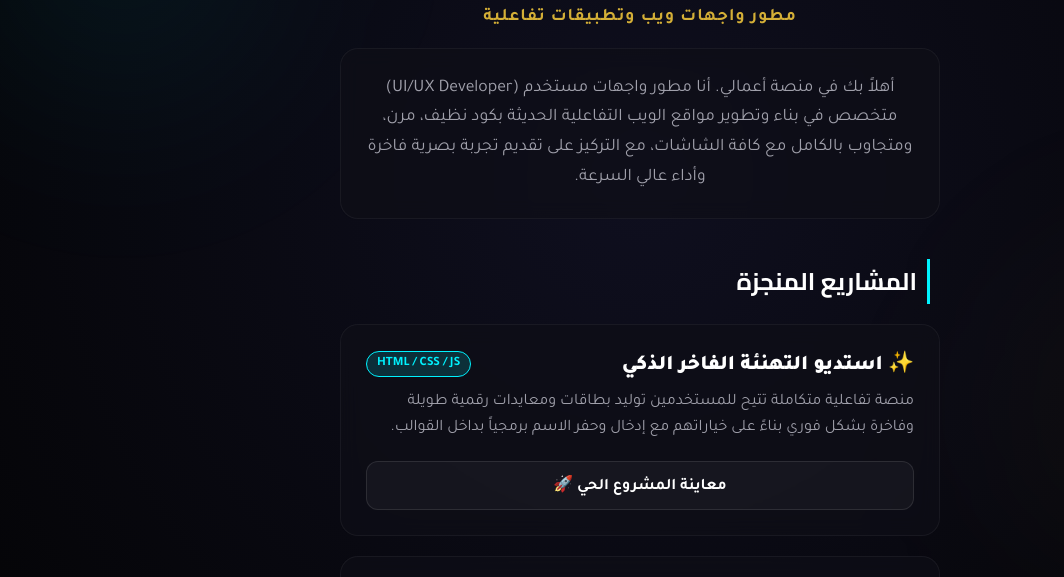
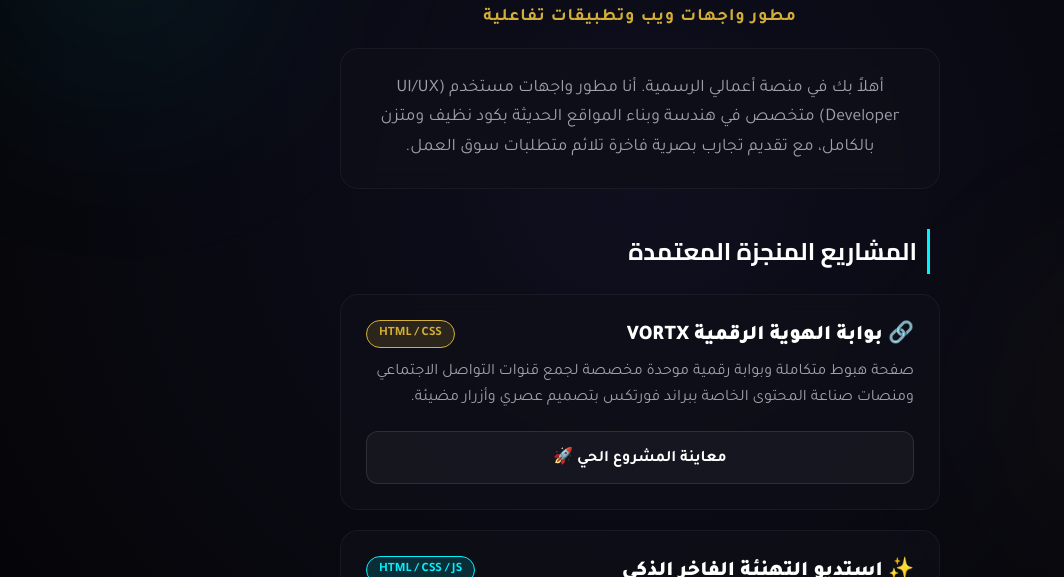
Before and after one commit to Vortx-Editor/Cc, a plain HTML site: page index.html in a window 1280 px wide. Shown: the part 223-800 px from the top of the page, without its empty margins (0-1064 px from the left). Drawn offline with Linux system fonts and the light colour scheme.

Commit message:
Improve styles and project details in index.html
Updated card background opacity and transition effects for better responsiveness. Modified project descriptions and titles for clarity.

```diff
--- a/index.html
+++ b/index.html
@@ -8,16 +8,17 @@
     <style>
         :root {
             --bg-main: #050508;
-            --card-bg: rgba(15, 15, 24, 0.7);
+            --card-bg: rgba(15, 15, 24, 0.75);
             --accent-cyan: #00f2fe;
             --accent-gold: #d4af37;
             --text-white: #ffffff;
             --text-gray: #a0a0ab;
         }
 
-        /* منع الهز والحوسة يمين ويسار */
         html, body { width: 100%; height: 100%; overflow-x: hidden; margin: 0; padding: 0; background-color: var(--bg-main); }
-        * { box-sizing: border-box; font-family: 'Tajawal', sans-serif; transition: all 0.3s ease; }
+
+        /* جعل التفاعلات سريعة جداً (0.15 ثانية بدال 0.3) */
+        * { box-sizing: border-box; font-family: 'Tajawal', sans-serif; transition: transform 0.15s ease, background 0.15s ease, box-shadow 0.15s ease; }
 
         body {
             background: radial-gradient(circle at 50% 50%, #0f0f1f 0%, #050508 100%);
@@ -29,13 +30,11 @@
             min-height: 100vh;
         }
 
-        /* دوائر التوهج الخلفية الثابتة */
         .bg-glow { position: fixed; width: 500px; height: 500px; background: radial-gradient(circle, rgba(0, 242, 254, 0.08) 0%, rgba(0,0,0,0) 70%); filter: blur(80px); top: -10%; left: -10%; pointer-events: none; z-index: 0; }
         .bg-glow-2 { position: fixed; width: 500px; height: 500px; background: radial-gradient(circle, rgba(212, 175, 55, 0.05) 0%, rgba(0,0,0,0) 70%); filter: blur(80px); bottom: -10%; right: -10%; pointer-events: none; z-index: 0; }
 
         .container { width: 100%; max-width: 600px; z-index: 1; text-align: center; }
 
-        /* البروفايل والنبذة */
         .profile-section { margin-bottom: 40px; }
         .avatar-glow { width: 90px; height: 90px; background: linear-gradient(45deg, var(--accent-cyan), var(--accent-gold)); border-radius: 50%; margin: 0 auto 20px; display: flex; justify-content: center; align-items: center; font-size: 2.2rem; font-weight: 900; color: #000; font-family: 'Cairo', sans-serif; box-shadow: 0 0 25px rgba(0, 242, 254, 0.3); }
 
@@ -43,22 +42,38 @@
         .subtitle { color: var(--accent-gold); font-weight: 700; font-size: 1.1rem; margin-bottom: 20px; letter-spacing: 1px; }
         .bio { color: var(--text-gray); font-size: 1.1rem; line-height: 1.7; background: var(--card-bg); padding: 25px; border-radius: 18px; border: 1px solid rgba(255,255,255,0.05); backdrop-filter: blur(10px); }
 
-        /* قسم المشاريع */
         .section-title { font-family: 'Cairo', sans-serif; font-size: 1.5rem; text-align: right; margin: 40px 10px 20px 0; color: var(--text-white); border-right: 3px solid var(--accent-cyan); padding-right: 10px; }
 
-        .project-card { background: var(--card-bg); border: 1px solid rgba(255, 255, 255, 0.05); border-radius: 18px; padding: 25px; margin-bottom: 20px; text-align: right; backdrop-filter: blur(10px); position: relative; overflow: hidden; }
-        .project-card:hover { border-color: var(--accent-cyan); transform: translateY(-4px); box-shadow: 0 10px 25px rgba(0, 242, 254, 0.15); }
+        .project-card { background: var(--card-bg); border: 1px solid rgba(255, 255, 255, 0.05); border-radius: 18px; padding: 25px; margin-bottom: 20px; text-align: right; backdrop-filter: blur(10px); position: relative; overflow: hidden; -webkit-tap-highlight-color: transparent; }
 
-        .project-header { display: flex; justify-content: space-between; align-items: center; margin-bottom: 12px; }
+        /* تأثيرات الديسكتوب فقط لمنع تعليق الجوال */
+        @media (hover: hover) {
+            .project-card:hover { border-color: var(--accent-cyan); transform: translateY(-4px); box-shadow: 0 10px 25px rgba(0, 242, 254, 0.15); }
+        }
+
+        /* تفاعل فوري وسريع للمس بالجوال */
+        .project-card:active { transform: scale(0.98); background: rgba(255,255,255,0.02); }
+
+        .project-header { display: flex; justify-content: space-between; align-items: center; margin-bottom: 12px; gap: 15px; }
         .project-title { font-size: 1.3rem; font-weight: 900; color: #fff; }
-        .project-badge { font-size: 0.8rem; padding: 4px 10px; border-radius: 20px; font-weight: bold; }
+
+        /* حل مشكلة نزول الحروف تحت (الـ Wrapping) */
+        .project-badge {
+            font-size: 0.8rem;
+            padding: 5px 12px;
+            border-radius: 20px;
+            font-weight: bold;
+            white-space: nowrap; /* يمنع الكلمة تنزل سطر جديد نهائياً */
+            flex-shrink: 0; /* يمنع العناصر تضغط المربع وتصغره */
+        }
         .badge-js { background: rgba(0, 242, 254, 0.15); color: var(--accent-cyan); border: 1px solid var(--accent-cyan); }
         .badge-css { background: rgba(212, 175, 55, 0.15); color: var(--accent-gold); border: 1px solid var(--accent-gold); }
 
         .project-desc { color: var(--text-gray); font-size: 1rem; line-height: 1.6; margin-bottom: 20px; }
 
-        .btn-view { display: inline-block; width: 100%; text-align: center; background: rgba(255, 255, 255, 0.04); border: 1px solid rgba(255, 255, 255, 0.1); padding: 12px; border-radius: 12px; color: #fff; text-decoration: none; font-weight: 700; font-size: 1rem; }
+        .btn-view { display: inline-block; width: 100%; text-align: center; background: rgba(255, 255, 255, 0.04); border: 1px solid rgba(255, 255, 255, 0.1); padding: 14px; border-radius: 12px; color: #fff; text-decoration: none; font-weight: 700; font-size: 1rem; }
         .project-card:hover .btn-view { background: linear-gradient(45deg, var(--accent-cyan), #0072ff); color: #000; border-color: transparent; box-shadow: 0 5px 15px rgba(0, 242, 254, 0.3); }
+        .btn-view:active { transform: scale(0.99); }
 
         footer { margin-top: 50px; color: rgba(255,255,255,0.2); font-size: 0.85rem; }
     </style>
@@ -75,37 +90,40 @@
             <h1>VORTX DEVELOPER</h1>
             <div class="subtitle">مطور واجهات ويب وتطبيقات تفاعلية</div>
             <div class="bio">
-                أهلاً بك في منصة أعمالي. أنا مطور واجهات مستخدم (UI/UX Developer) متخصص في بناء وتطوير مواقع الويب التفاعلية الحديثة بكود نظيف، مرن، ومتجاوب بالكامل مع كافة الشاشات، مع التركيز على تقديم تجربة بصرية فاخرة وأداء عالي السرعة.
+                أهلاً بك في منصة أعمالي الرسمية. أنا مطور واجهات مستخدم (UI/UX Developer) متخصص في هندسة وبناء المواقع الحديثة بكود نظيف ومتزن بالكامل، مع تقديم تجارب بصرية فاخرة تلائم متطلبات سوق العمل.
             </div>
         </div>
 
-        <div class="section-title">المشاريع المنجزة</div>
+        <div class="section-title">المشاريع المنجزة المعتمدة</div>
 
+        <!-- 1. رابط القناة الأساسي (أول واحد) -->
+        <div class="project-card">
+            <div class="project-header">
+                <div class="project-title">🔗 بوابة الهوية الرقمية VORTX</div>
+                <span class="project-badge badge-css">HTML / CSS</span>
+            </div>
+            <div class="project-desc">صفحة هبوط متكاملة وبوابة رقمية موحدة مخصصة لجمع قنوات التواصل الاجتماعي ومنصات صناعة المحتوى الخاصة ببراند فورتكس بتصميم عصري وأزرار مضيئة.</div>
+            <a href="https://vortx-editor.github.io/Cood/" target="_blank" class="btn-view">معاينة المشروع الحي 🚀</a>
+        </div>
+
+        <!-- 2. رابط التباريك والتهاني الرقمية -->
         <div class="project-card">
             <div class="project-header">
                 <div class="project-title">✨ استديو التهنئة الفاخر الذكي</div>
                 <span class="project-badge badge-js">HTML / CSS / JS</span>
             </div>
-            <div class="project-desc">منصة تفاعلية متكاملة تتيح للمستخدمين توليد بطاقات ومعايدات رقمية طويلة وفاخرة بشكل فوري بناءً على خياراتهم مع إدخال وحفر الاسم برمجياً بداخل القوالب.</div>
-            <a href="#" target="_blank" class="btn-view">معاينة المشروع الحي 🚀</a>
+            <div class="project-desc">منصة تفاعلية ذكية تتيح للمستخدمين توليد بطاقات ومعايدات رقمية فاخرة وطويلة بشكل فوري بناءً على خياراتهم مع حفر اسم المستلم برمجياً داخل القوالب.</div>
+            <a href="https://vortx-editor.github.io/Coodd/" target="_blank" class="btn-view">معاينة المشروع الحي 🚀</a>
         </div>
 
+        <!-- 3. رابط المنيو (تم تنظيف الرابط من حوسة إنستغرام) -->
         <div class="project-card">
             <div class="project-header">
                 <div class="project-title">☕ منيو أروما كافيه الرقمي</div>
                 <span class="project-badge badge-css">HTML / CSS</span>
             </div>
-            <div class="project-desc">قالب منيو إلكتروني (QR Menu) فاخر مخصص للمقاهي المختصة، يعتمد على الهوية البصرية الداكنة مع تناغم اللون الذهبي الملكي، متجاوب وسريع جداً بداخل الجوال.</div>
-            <a href="#" target="_blank" class="btn-view">معاينة المشروع الحي 🚀</a>
-        </div>
-
-        <div class="project-card">
-            <div class="project-header">
-                <div class="project-title">🔗 صفحة الهوية الرقمية VORTX</div>
-                <span class="project-badge badge-css">HTML / CSS</span>
-            </div>
-            <div class="project-desc">صفحة هبوط مخصصة وبوابة رقمية موحدة تجمع قنوات التواصل الاجتماعي ومنصات صناعة المحتوى الخاصة ببراند فورتكس بتصميم عصري وأزرار مضيئة.</div>
-            <a href="#" target="_blank" class="btn-view">معاينة المشروع الحي 🚀</a>
+            <div class="project-desc">قالب منيو إلكتروني فاخر (QR Menu) مخصص للمقاهي المختصة، يعتمد على المظهر الداكن والمتزن مع تطعيمات باللون الذهبي الملكي، متجاوب وسريع جداً.</div>
+            <a href="https://vortx-editor.github.io/indxs/" target="_blank" class="btn-view">معاينة المشروع الحي 🚀</a>
         </div>
 
         <footer>&copy; 2026 جميع الحقوق محفوظة لجهة التطوير VORTX</footer>
```
